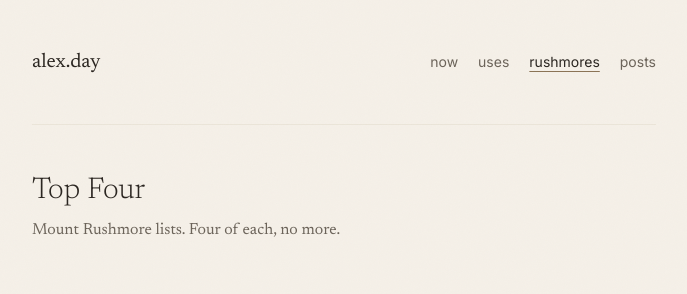
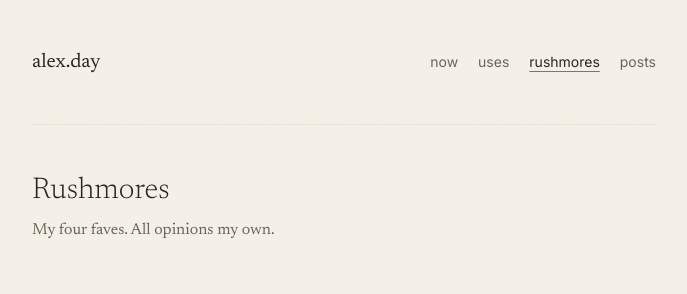
Before and after one commit to sudokufan/alex.day, a React (Vite) app: page /top in a window 1280 px wide. Shown: the top 294 px of the page, without its empty margins (296-983 px from the left). Built offline with nearby package versions, Linux system fonts and the light colour scheme.

Commit message:
finished home page copy

```diff
--- a/src/content/about.ts
+++ b/src/content/about.ts
@@ -3,7 +3,7 @@ export const about = {
   bio: [
     "I build things on the internet, but I try not to live there.",
     "You'll usually find me with a smile on my face, a Magic: the Gathering card in my hand and a slice of pizza in my mouth.",
-    "When I'm not at a computer, I'm probably reading, running, or writing in a notebook with a pen that cost more than it should have.",
+    "I've been doing this for a while.",
   ],
   links: [
     { label: "GitHub", url: "https://github.com/sudokufan" },
--- a/src/pages/Top.tsx
+++ b/src/pages/Top.tsx
@@ -6,11 +6,9 @@ export default function Top() {
   return (
     <PageTransition>
       <h1 className="text-3xl font-serif font-light text-ink mb-2">
-        Top Four
+        Rushmores
       </h1>
-      <p className="text-stone mb-12">
-        Mount Rushmore lists. Four of each, no more.
-      </p>
+      <p className="text-stone mb-12">My four faves. All opinions my own.</p>
       <div className="space-y-14">
         {topLists.map((list, i) => (
           <SectionReveal key={list.category} delay={i * 0.06}>
```
